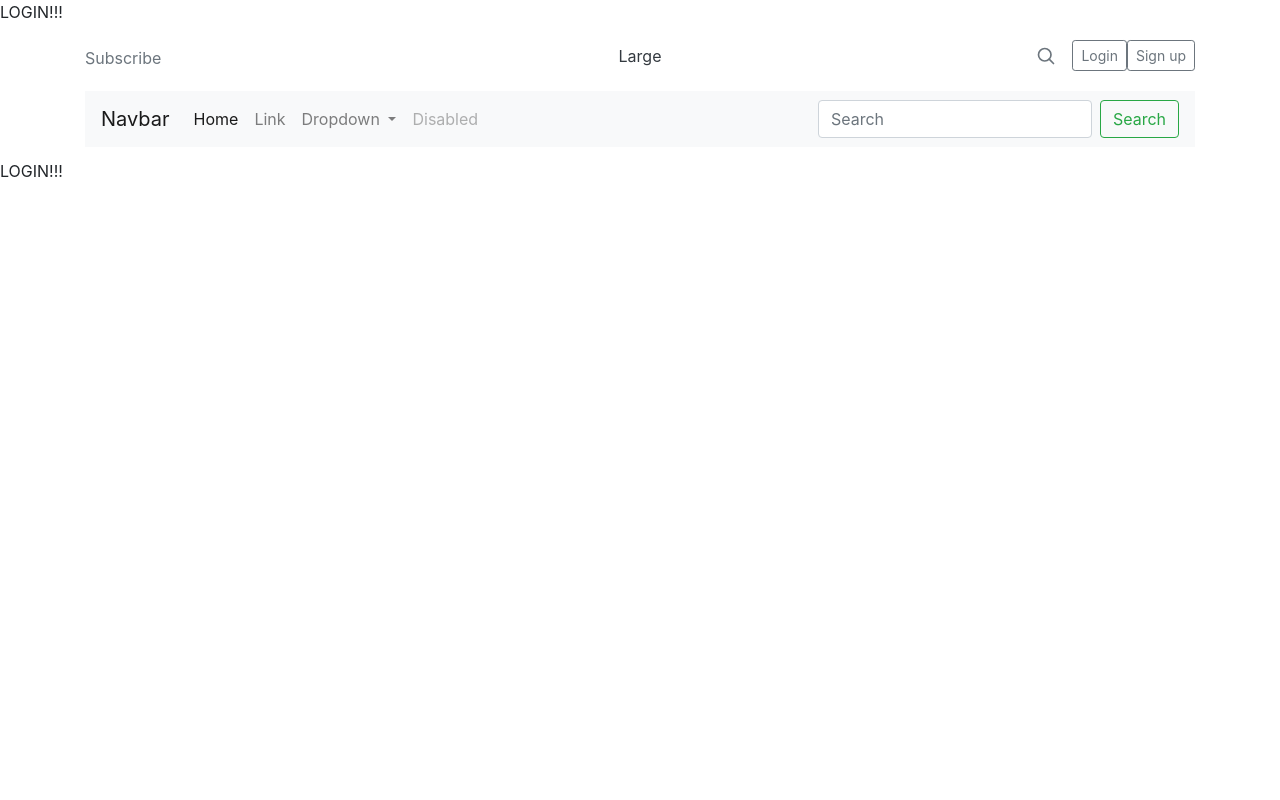
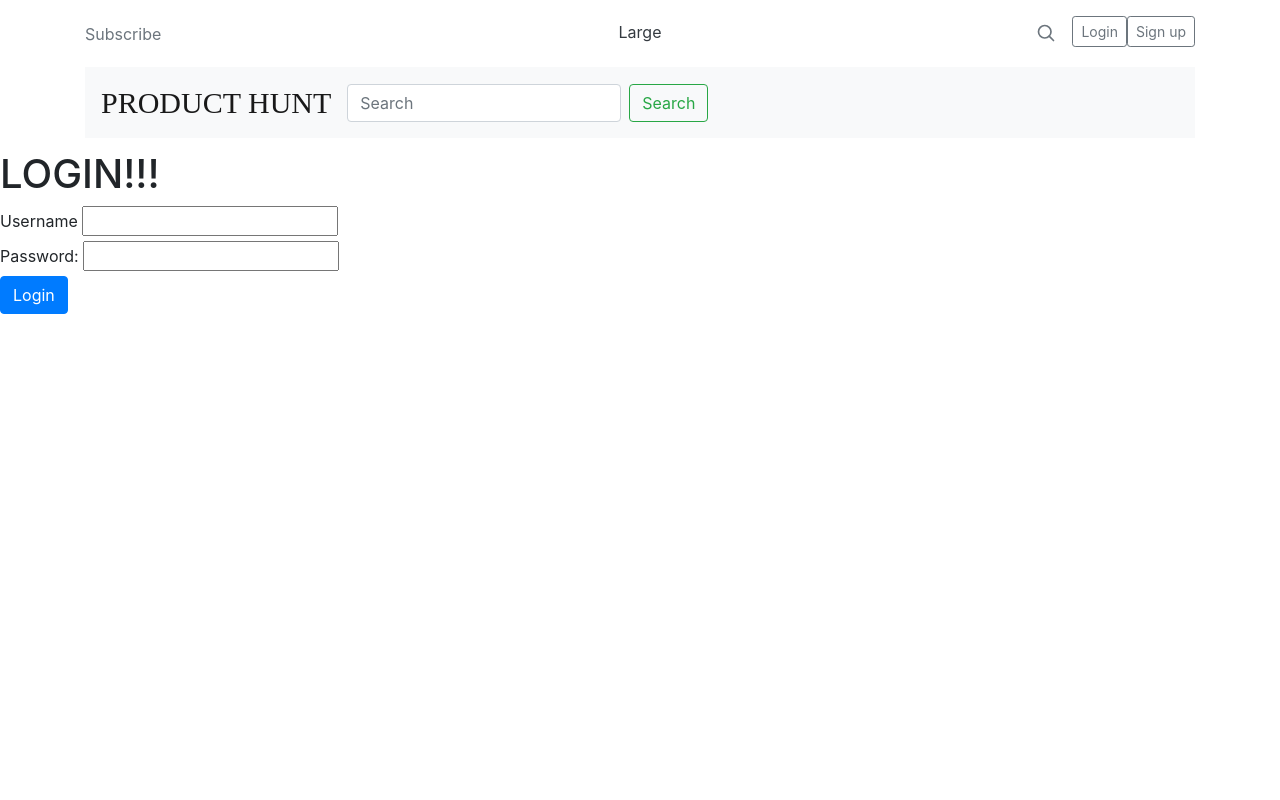
Before and after one commit to hsrambo07/Website, a Django app: page /accounts/login/ in a window 1280 px wide. Run offline with Django 3.2, Linux system fonts and the light colour scheme; some libraries are stand-ins or nearby versions.

Commit message:
successful login signup and logout

```diff
--- a/accounts/templates/login.html
+++ b/accounts/templates/login.html
@@ -1,8 +1,25 @@
-LOGIN!!!
+
 {% extends 'home.html' %}
 {% block content %}
 
+<h1>LOGIN!!!</h1>
 
-LOGIN!!!
+{% if error %}
+{{error}}
+<br>
+<br>
+{% endif %}
+<form method="POST" action="{% url 'login' %}">
+{% csrf_token %}
+<label>Username</label>
+<input type="text" name='username'>
+<br>
+<label>Password:</label>
+<input type="password" name="password">
+<br>
+
+<input class="btn btn-primary " type="submit" value="Login">
+</form>
+
 
 {% endblock %}
--- a/accounts/views.py
+++ b/accounts/views.py
@@ -1,6 +1,9 @@
-from django.shortcuts import render
+from django.shortcuts import render,redirect
 from django.contrib.auth.models import User
 from django.contrib import auth
+
+
+
 
 def signup(request):
     if request.method=='POST':
@@ -15,17 +18,26 @@
                 return redirect('home')
 
         else:
-            #The user wants to enter info
             return render(request,'signup.html',{'error':'Password dosent match'})
     else:
         return render(request,'signup.html')
 
-
-
 def login(request):
-    return render(request,'login.html')
+    if request.method=='POST':
+        user=auth.authenticate(username=request.POST['username'],password=request.POST['password'])
+        if user is not None:
+            auth.login(request,user)
+            return redirect('home')
+        else:
+            return render(request,'login.html',{'error':'username or password is inccorrect'})
+    else:
+        return render(request,'login.html')
 
 
 def logout(request):
-    # need to route to homepage
+
+    if request.method=='POST':
+        auth.logout(request)
+        return redirect('logout')
+
     return render(request,'logout.html')
--- a/templates/home.html
+++ b/templates/home.html
@@ -72,9 +72,21 @@
         <a class="text-muted" href="#" aria-label="Search">
           <svg xmlns="http://www.w3.org/2000/svg" width="20" height="20" fill="none" stroke="currentColor" stroke-linecap="round" stroke-linejoin="round" stroke-width="2" class="mx-3" role="img" viewBox="0 0 24 24" focusable="false"><title>Search</title><circle cx="10.5" cy="10.5" r="7.5"/><path d="M21 21l-5.2-5.2"/></svg>
         </a>
-        <a class="btn btn-sm btn-outline-secondary" href="#">Login</a>
 
-        <a class="btn btn-sm btn-outline-secondary" href="#">Sign up</a>
+        {% if user.is_authenticated %}
+        <a class="btn btn-sm btn-outline-secondary" href="javascript:{document.getElementById('logout').submit()}">Logout</a>
+        <form id="logout" method="POST" action="{% url 'logout' %}">
+
+          {% csrf_token %}
+          <input type="hidden">
+        </form>
+        {% else %}
+        <a class="btn btn-sm btn-outline-secondary" href="{% url 'login' %}">Login</a>
+
+        <a class="btn btn-sm btn-outline-secondary" href="{% url 'signup' %}">Sign up</a>
+
+
+        {% endif %}
       </div>
     </div>
   </header>
@@ -82,34 +94,13 @@
   <div class="nav-scroller py-1 mb-2">
 
         <nav class="navbar navbar-expand-lg navbar-light bg-light">
-            <a class="navbar-brand" href="#">Navbar</a>
+            <a class="navbar-brand" style="font-size: 30px; font-family: 'Times New Roman', Times, serif; box-shadow: chartreuse 8px;" href="{% url 'home' %}">PRODUCT HUNT</a>
             <button class="navbar-toggler" type="button" data-toggle="collapse" data-target="#navbarSupportedContent" aria-controls="navbarSupportedContent" aria-expanded="false" aria-label="Toggle navigation">
               <span class="navbar-toggler-icon"></span>
             </button>
 
             <div class="collapse navbar-collapse" id="navbarSupportedContent">
-              <ul class="navbar-nav mr-auto">
-                <li class="nav-item active">
-                  <a class="nav-link" href="#">Home <span class="sr-only">(current)</span></a>
-                </li>
-                <li class="nav-item">
-                  <a class="nav-link" href="#">Link</a>
-                </li>
-                <li class="nav-item dropdown">
-                  <a class="nav-link dropdown-toggle" href="#" id="navbarDropdown" role="button" data-toggle="dropdown" aria-haspopup="true" aria-expanded="false">
-                    Dropdown
-                  </a>
-                  <div class="dropdown-menu" aria-labelledby="navbarDropdown">
-                    <a class="dropdown-item" href="#">Action</a>
-                    <a class="dropdown-item" href="#">Another action</a>
-                    <div class="dropdown-divider"></div>
-                    <a class="dropdown-item" href="#">Something else here</a>
-                  </div>
-                </li>
-                <li class="nav-item">
-                  <a class="nav-link disabled" href="#" tabindex="-1" aria-disabled="true">Disabled</a>
-                </li>
-              </ul>
+
               <form class="form-inline my-2 my-lg-0">
                 <input class="form-control mr-sm-2" type="search" placeholder="Search" aria-label="Search">
                 <button class="btn btn-outline-success my-2 my-sm-0" type="submit">Search</button>
@@ -121,14 +112,11 @@
   </div>
 </div><!-- /.row -->
 
-
+<div>
 {% block content %}
 
-
-
-
 {% endblock %}
-
+</div>
 
 </main><!-- /.container -->
 <script src="https://code.jquery.com/jquery-3.4.1.slim.min.js" integrity="sha384-J6qa4849blE2+poT4WnyKhv5vZF5SrPo0iEjwBvKU7imGFAV0wwj1yYfoRSJoZ+n" crossorigin="anonymous"></script>
```
Also changed, not shown: accounts/templates/logout.html (+11 -1 lines).
